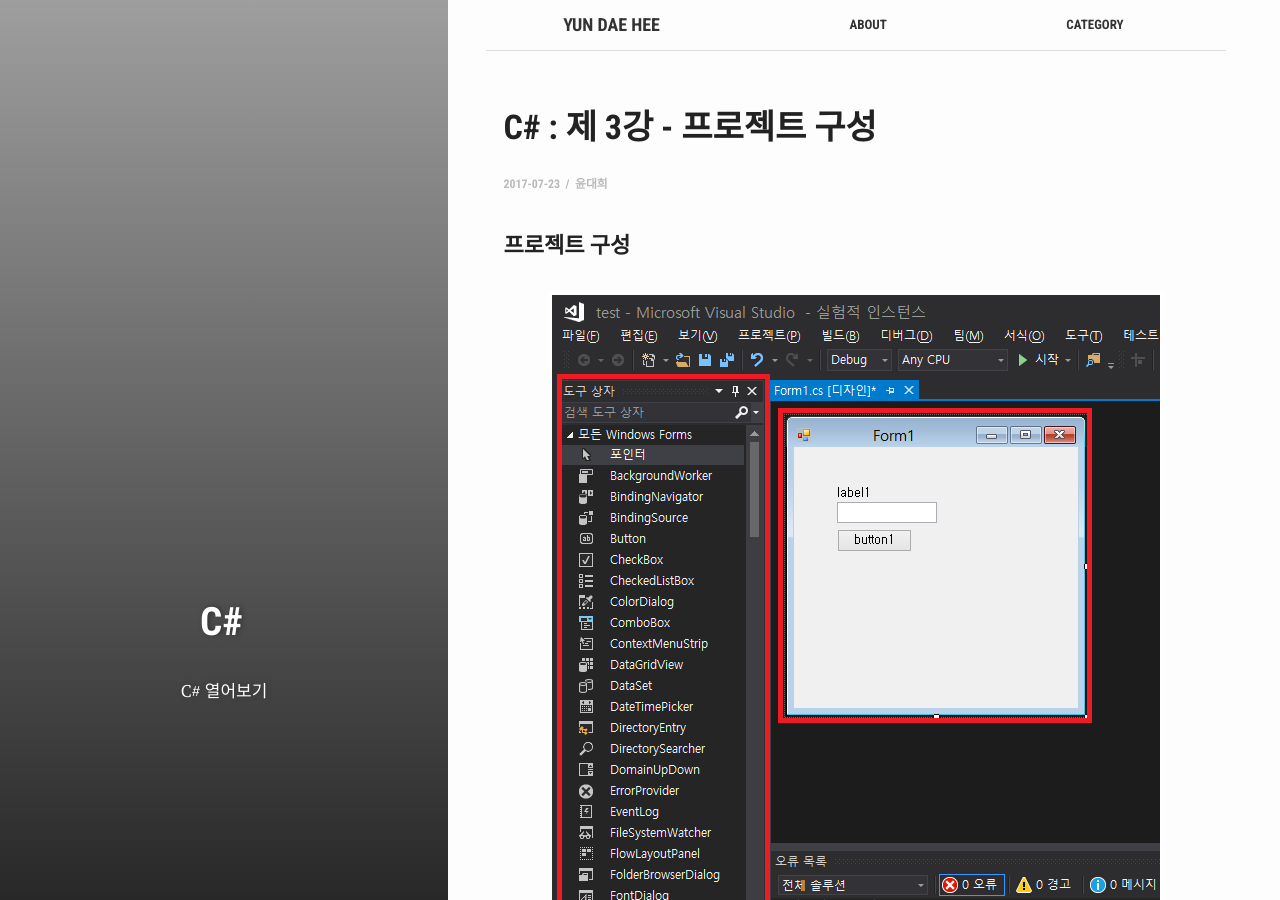
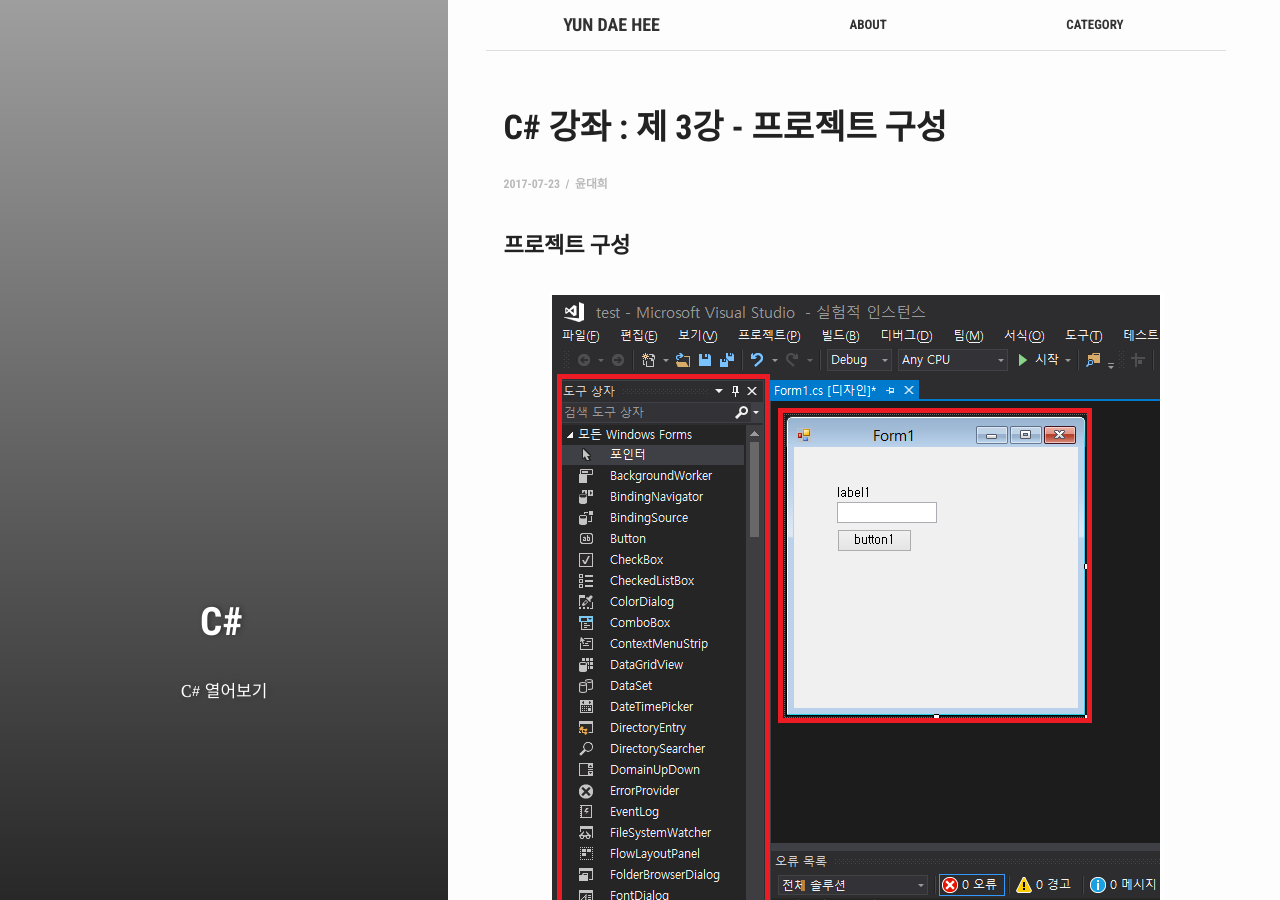
Before and after one commit to test076923/076923.github.io, a Jekyll site: the page built from _posts/2017-07-23-C#-3.md, in a window 1280 px wide and 900 px high. Built offline with Jekyll 4.4.1, drawn with Linux system fonts in a browser that asks for light colours.

Commit message:
Update 2017-07-23-C#-3.md

```diff
--- a/_posts/2017-07-23-C#-3.md
+++ b/_posts/2017-07-23-C#-3.md
@@ -1,8 +1,8 @@
 ---
 bg: "Clogo.jpg"
 layout: post
-title:  "C# : 제 3강 - 프로젝트 구성"
-crawlertitle: "C# : 제 3강 - 프로젝트 구성"
+title:  "C# 강좌 : 제 3강 - 프로젝트 구성"
+crawlertitle: "C# 강좌 : 제 3강 - 프로젝트 구성"
 summary: "C# 열어보기"
 date: 2017-07-23
 categories: posts
```
